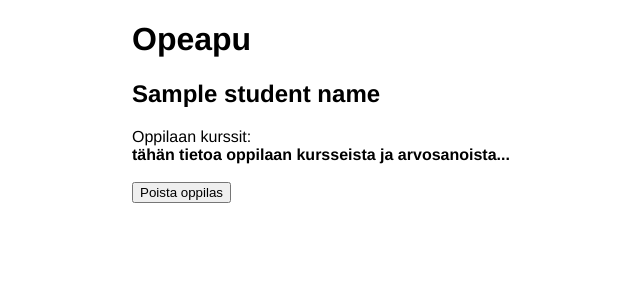
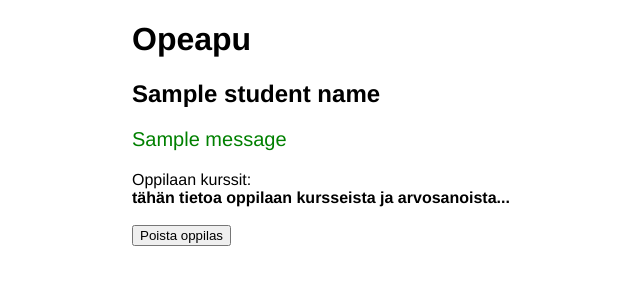
Before and after one commit to Ethervortex/opeapu, a Flask app: template templates/student.html in a window 1280 px wide. Shown: the top 300 px of the page, without its empty margins (108-748 px from the left). Run offline with Flask 3, Linux system fonts and the light colour scheme; the template is opened without the code that fills it: most values are stand-ins (such as "Sample title", 1, 10 or a date in 2020); one stand-in notice (Sample message) is shown.

Commit message:
Add flash-messages to grades and student

```diff
--- a/static/main.css
+++ b/static/main.css
@@ -14,8 +14,13 @@ nav li {
     margin-bottom: 5px;
 }
 
-.flash-message {
+.flash-message.error {
     color: red;
+    font-size: 20px;
+}
+
+.flash-message.success {
+    color: green;
     font-size: 20px;
 }
 
--- a/templates/student.html
+++ b/templates/student.html
@@ -8,10 +8,14 @@
 {% block content %}
     <h2>{{ student_name }}</h2>
 
-    {% with message = get_flashed_messages() %}
-        {% if message %}
-            <p class="flash-message">{{ error_messages[0] }}</p>
-        {% endif %}
+    {% with messages = get_flashed_messages(with_categories=true) %}
+    {% if messages %}
+        <div id="flash-messages" class="flash-messages">
+            {% for category, message in messages %}
+                <p class="flash-message {{ category }}">{{ message }}</p>
+            {% endfor %}
+        </div>
+    {% endif %}
     {% endwith %}
 
     Oppilaan kurssit:
```
Also changed, not shown: routes.py (+4 -3 lines), templates/grades.html (+22 -1 lines).
